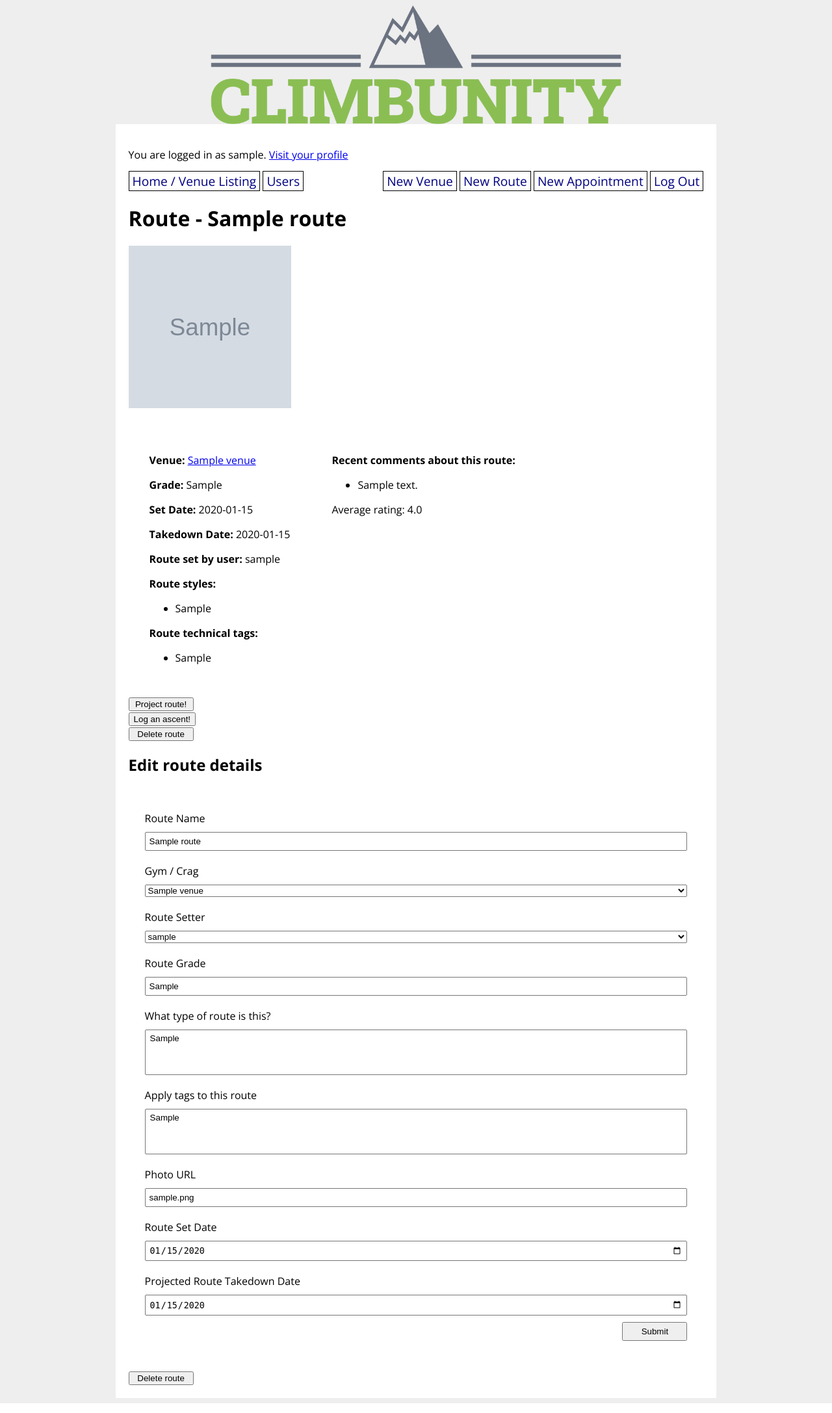
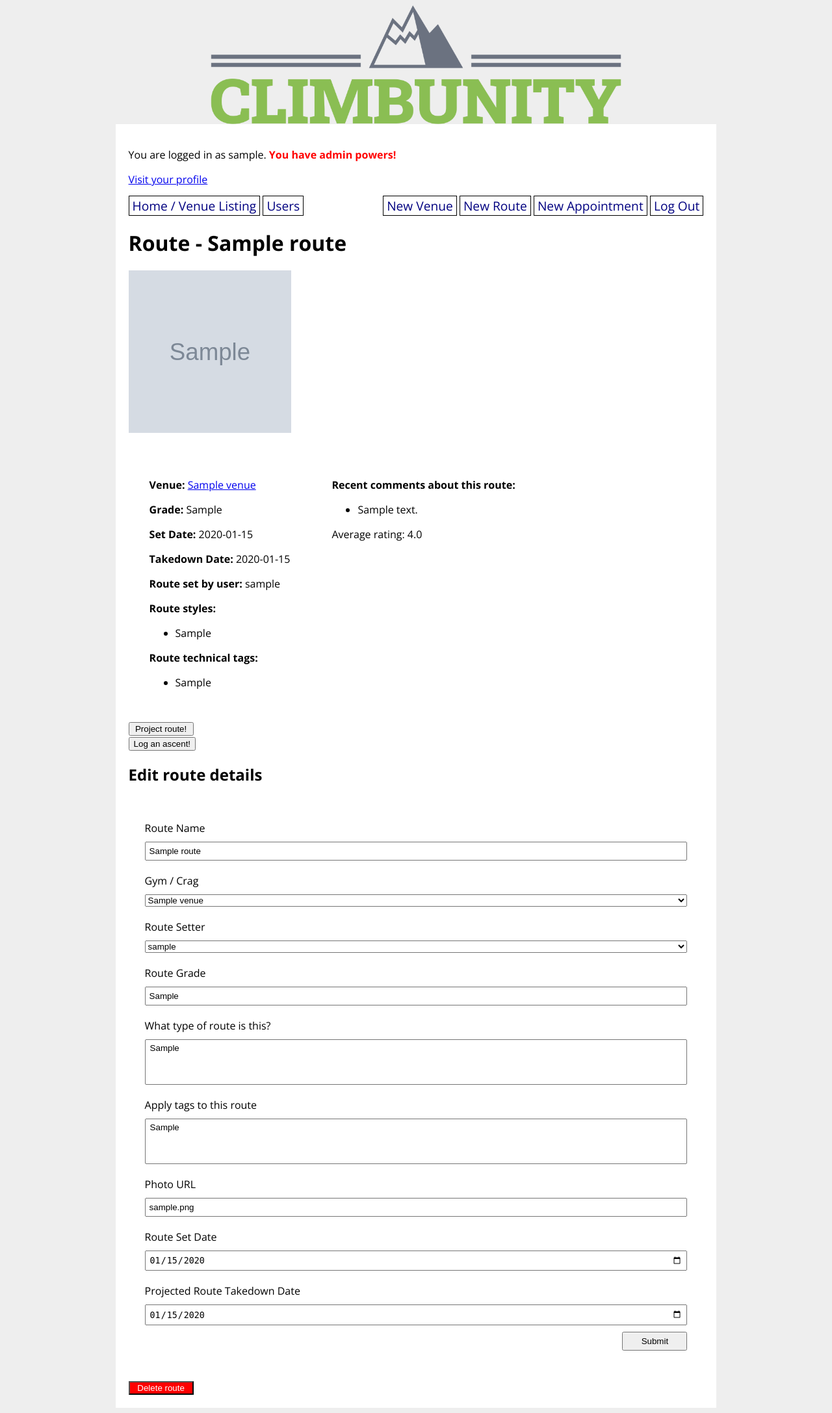
Before and after one commit to energeist/climbunity, a Flask app: page /route/1 in a window 1280 px wide. Shown: the whole page at 65% size. Run offline with Flask 2, Linux system fonts and the light colour scheme; a user stored in the database is signed in; tables that the repository leaves empty hold one stand-in row (values such as "Sample post"); grey boxes marked "Sample" are stand-in pictures; parts of the project's set-up code (start-up, migrations or seed data) failed here and were passed over.

Commit message:
going well so far...

```diff
--- a/climbunity_app/auth/routes.py
+++ b/climbunity_app/auth/routes.py
@@ -28,6 +28,7 @@ def signup():
             last_name = form.last_name.data,
             address = form.address.data,
             has_gear = form.has_gear.data,
+            is_admin = False
         )
         db.session.add(user)
         db.session.commit()
--- a/climbunity_app/main/routes.py
+++ b/climbunity_app/main/routes.py
@@ -178,7 +178,7 @@ def add_to_project_list(route_id):
     current_user.user_projects.append(route)
     db.session.commit()
     flash(f"{route.name} added to project list")
-    return redirect(url_for("main.user_detail", user_id=current_user.id))
+    return redirect(url_for("main.route_detail", route_id = route.id, user_id=current_user.id))
 
 # update / delete
 @main.route('/remove_from_project_list/<route_id>', methods=['POST'])
--- a/climbunity_app/models.py
+++ b/climbunity_app/models.py
@@ -21,15 +21,16 @@ class User(UserMixin, db.Model):
     last_name = db.Column(db.String(50), nullable=False)
     address = db.Column(db.String(200), nullable=False)
     has_gear = db.Column(db.Boolean, nullable=False)
+    is_admin = db.Column(db.Boolean)
     user_projects = db.relationship('Route',
         secondary='user_project_lists', back_populates='projecting_users'
-    )
+    ) # User <- N -- N -> Route
     user_appointments = db.relationship('Appointment',
         secondary='appointment_guests', back_populates='appointment_attendants'
-    )
+    ) # User <- N -- N -> Appointment
     user_does_styles = db.relationship('Style',
         secondary='user_style_lists', back_populates='climber_styles'
-    )
+    ) # User <- N -- N -> Style
 
     def __str__(self):
         return f'{self.username}'
@@ -45,10 +46,10 @@ class Style(db.Model):
     style = db.Column(db.String(8))
     climber_styles = db.relationship('User',
         secondary='user_style_lists', back_populates='user_does_styles'
-    )
+    ) # User <- N -- N -> Style
     route_styles = db.relationship('Route',
         secondary='route_style_lists', back_populates='possible_route_styles'
-    )
+    ) # Route <- N -- N -> Style
 
     def __str__(self):
         return f'{self.style}'
@@ -59,7 +60,7 @@ class Style(db.Model):
 user_styles_table = db.Table('user_style_lists',
     db.Column('user_id', db.Integer, db.ForeignKey('user.id')),
     db.Column('style_id', db.Integer, db.ForeignKey('style.id'))
-)
+) # User <- N -- N -> Style
 
 class Tag(db.Model):
     """RouteTag Model to associate route features to routes for searching"""
@@ -69,7 +70,7 @@ class Tag(db.Model):
     tag = db.Column(db.String)
     tagged_routes = db.relationship('Route',
         secondary='route_tag_lists', back_populates='route_tags'
-    )
+    ) # Route <- N -- N -> Tag
 
     def __str__(self):
         return f'{self.tag}'
@@ -84,9 +85,7 @@ class Venue(db.Model):
     address = db.Column(db.String(80), nullable=False)
     open_hours = db.Column(db.String(1000))
     description = db.Column(db.String(1000))
-    booked_appointments = db.relationship('Appointment',
-        secondary='venue_bookings', back_populates='appointment_venues'
-    )
+    booked_appointments = db.relationship('Appointment', back_populates='appointment_venue') # Venue <-1 -- N-> Appointment
 
     def __str__(self):
         return f'{self.name}'
@@ -104,18 +103,16 @@ class Route(db.Model):
     photo_url = db.Column(URLType)
     route_set_date = db.Column(db.Date)
     route_takedown_date = db.Column(db.Date)
+    ascents_on_route = db.relationship('Ascent', back_populates='route_ascended') # Route <-1 -- N-> Ascent
     projecting_users = db.relationship('User',
         secondary='user_project_lists', back_populates='user_projects'
-    )
-    ascents_on_route = db.relationship('Ascent',
-        secondary='route_ascent_lists', back_populates='routes_ascended'
-    )
+    ) # User <- N -- N -> Route
     possible_route_styles = db.relationship('Style',
         secondary='route_style_lists', back_populates='route_styles'
-    )
+    ) # Route <- N -- N -> Style
     route_tags = db.relationship('Tag',
         secondary='route_tag_lists', back_populates='tagged_routes'
-    )
+    ) # Route <- N -- N -> Tag
 
     def __str__(self):
         return f'{self.name}'
@@ -126,17 +123,17 @@ class Route(db.Model):
 project_lists_table = db.Table('user_project_lists',
     db.Column('route_id', db.Integer, db.ForeignKey('route.id')),
     db.Column('user_id', db.Integer, db.ForeignKey('user.id')),
-)
+) # User <- N -- N -> Route
 
 route_styles_table = db.Table('route_style_lists',
     db.Column('route_id', db.Integer, db.ForeignKey('route.id')),
     db.Column('style_id', db.Integer, db.ForeignKey('style.id'))
-)
+) # Route <- N -- N -> Style
 
 route_styles_table = db.Table('route_tag_lists',
     db.Column('route_id', db.Integer, db.ForeignKey('route.id')),
     db.Column('tag_id', db.Integer, db.ForeignKey('tag.id'))
-)
+) # Route <- N -- N -> Tag
 
 class Ascent(db.Model):
     """Ascent model"""
@@ -147,20 +144,13 @@ class Ascent(db.Model):
     send_type = db.Column(db.Enum(SendType))
     send_rating = db.Column(db.Integer)
     send_comments = db.Column(db.String)
-    routes_ascended = db.relationship('Route',
-        secondary="route_ascent_lists", back_populates='ascents_on_route'
-    )
+    route_ascended = db.relationship('Route', back_populates='ascents_on_route')  # Route <-1 -- N-> Ascent
 
-    # def __str__(self):
-    #     return f'{self.name}'
+    def __str__(self):
+        return f'{self.name}'
 
-    # def __repr__(self):
-    #     return f'{self.name}'
-
-route_ascents_table = db.Table('route_ascent_lists',
-    db.Column('route_id', db.Integer, db.ForeignKey('route.id')),
-    db.Column('ascent_id', db.Integer, db.ForeignKey('ascent.id')),
-)
+    def __repr__(self):
+        return f'{self.name}'
 
 class Appointment(db.Model):
     """Appointment model"""
@@ -168,25 +158,18 @@ class Appointment(db.Model):
     created_by = db.Column(db.Integer, db.ForeignKey('user.id'), nullable=False)
     venue_id = db.Column(db.Integer, db.ForeignKey('venue.id'), nullable=False)
     appointment_datetime = db.Column(db.DateTime, nullable=False)
+    appointment_venue = db.relationship('Venue', back_populates='booked_appointments') # Venue <-1 -- N-> Appointment
     appointment_attendants = db.relationship('User',
         secondary='appointment_guests', back_populates='user_appointments'
-    )
-    appointment_venues = db.relationship('Venue',
-        secondary='venue_bookings', back_populates='booked_appointments'
-    )
+    ) # User <-N -- N -> Appointment
 
-    # def __str__(self):
-    #     return f'{self.id}'
+    def __str__(self):
+        return f'{self.id}'
 
-    # def __repr__(self):
-    #     return f'{self.id}'
+    def __repr__(self):
+        return f'{self.id}'
 
 appointment_guest_lists = db.Table('appointment_guests',
     db.Column('user_id', db.Integer, db.ForeignKey('user.id')),
     db.Column('appointment_id', db.Integer, db.ForeignKey('appointment.id'))
-)
-
-venue_booking_lists = db.Table('venue_bookings',
-    db.Column('venue_id', db.Integer, db.ForeignKey('venue.id')),
-    db.Column('appointment_id', db.Integer, db.ForeignKey('appointment.id'))
-)
+) # User <-N -- N -> Appointment
--- a/climbunity_app/static/style.css
+++ b/climbunity_app/static/style.css
@@ -48,6 +48,11 @@ input[type=submit] {
     align-self: flex-end;
 }
 
+.delete {
+    background-color: red;
+    color: white;
+}
+
 .venue {
     border: 1px solid black;
     padding: 10px;
@@ -88,7 +93,7 @@ input[type=submit] {
     max-width: 50%;
 }
 
-.error {
+.error, .admin {
     color: red;
     font-weight: bolder;
 }
--- a/climbunity_app/templates/home.html
+++ b/climbunity_app/templates/home.html
@@ -8,12 +8,14 @@
     <h2>Today's top venues:</h2>
     {% for venue in all_venues %}
         <div class="venue">
-            <a href="/venue/{{ venue.id }}">{{ venue.name }}</a> -
+            <a href="/venue/{{ venue.id }}">{{ venue.name }}</a> - Tracked routes:
             <p><strong>Address:</strong> {{ venue.address }}</p>
             {% if current_user.is_authenticated %}
+                {% if current_user.is_admin %}
                 <form method="POST" action="/delete_venue/{{ venue.id }}">
-                    <input type="submit" value="Delete venue">
+                    <input type="submit" class="delete" value="Delete venue">
                 </form>
+                {% endif %}
             {% endif %}
         </div>
     {% endfor %}
--- a/climbunity_app/templates/partials/appointments_partial.html
+++ b/climbunity_app/templates/partials/appointments_partial.html
@@ -5,7 +5,7 @@
             {% for appointment in user.user_appointments %}
                 <p>{{ appointment.appointment_datetime }} @ <a href="/venue/{{ appointment.venue_id }}" >{{ appointment.appointment_venues[0] }}</a></p>
                 <form method="POST" action="/delete_appointment/{{ appointment.id }}">
-                    <input type="submit" value="Delete appointment">
+                    <input type="submit" class="delete" value="Delete appointment">
                 </form>
             {% endfor %}
         </div>
--- a/climbunity_app/templates/partials/edit_route_partial.html
+++ b/climbunity_app/templates/partials/edit_route_partial.html
@@ -6,6 +6,8 @@
         {% include 'partials/route_form_partial.html' %}
     </fieldset>
 </form>
-<form method="POST" action="/delete_route/{{ route.id }}">
-    <input type="submit" value="Delete route">
-</form>
+{% if current_user.is_authenticated %}
+    <form method="POST" action="/delete_route/{{ route.id }}">
+        <input type="submit" class="delete" value="Delete route">
+    </form>
+{% endif %}
--- a/climbunity_app/templates/partials/nav_buttons_partial.html
+++ b/climbunity_app/templates/partials/nav_buttons_partial.html
@@ -1,6 +1,13 @@
 <div>
     {% if current_user.is_authenticated %}
-        <p>You are logged in as {{ current_user.username }}. <a href="/profile/{{ current_user.id }}">Visit your profile</a></p>
+        <p>You are logged in as {{ current_user.username }}.
+            {% if current_user.is_admin %}
+                <strong class="admin"> You have admin powers! </strong>
+            {% endif %}
+        </p>
+        <p>
+            <a href="/profile/{{ current_user.id }}">Visit your profile</a>
+        </p>
     {% endif %}
     {% for message in get_flashed_messages() %}
         <p>{{ message }}</p>
--- a/climbunity_app/templates/route_detail.html
+++ b/climbunity_app/templates/route_detail.html
@@ -55,9 +55,6 @@
         <form method="GET" action="/log_ascent/{{ route.id }}">
             <input type="submit" value="Log an ascent!">
         </form>
-        <form method="POST" action="/delete_route/{{ route.id }}">
-            <input type="submit" value="Delete route">
-        </form>
         {% include 'partials/edit_route_partial.html' %}
     {% endif %}
 
```
Also changed, not shown: climbunity_app/templates/partials/edit_venue_partial.html (+5 -3 lines), climbunity_app/templates/partials/projects_ascents_partial.html (+8 -3 lines), climbunity_app/database.db. Lines whose indentation alone changed are shown as unchanged.
